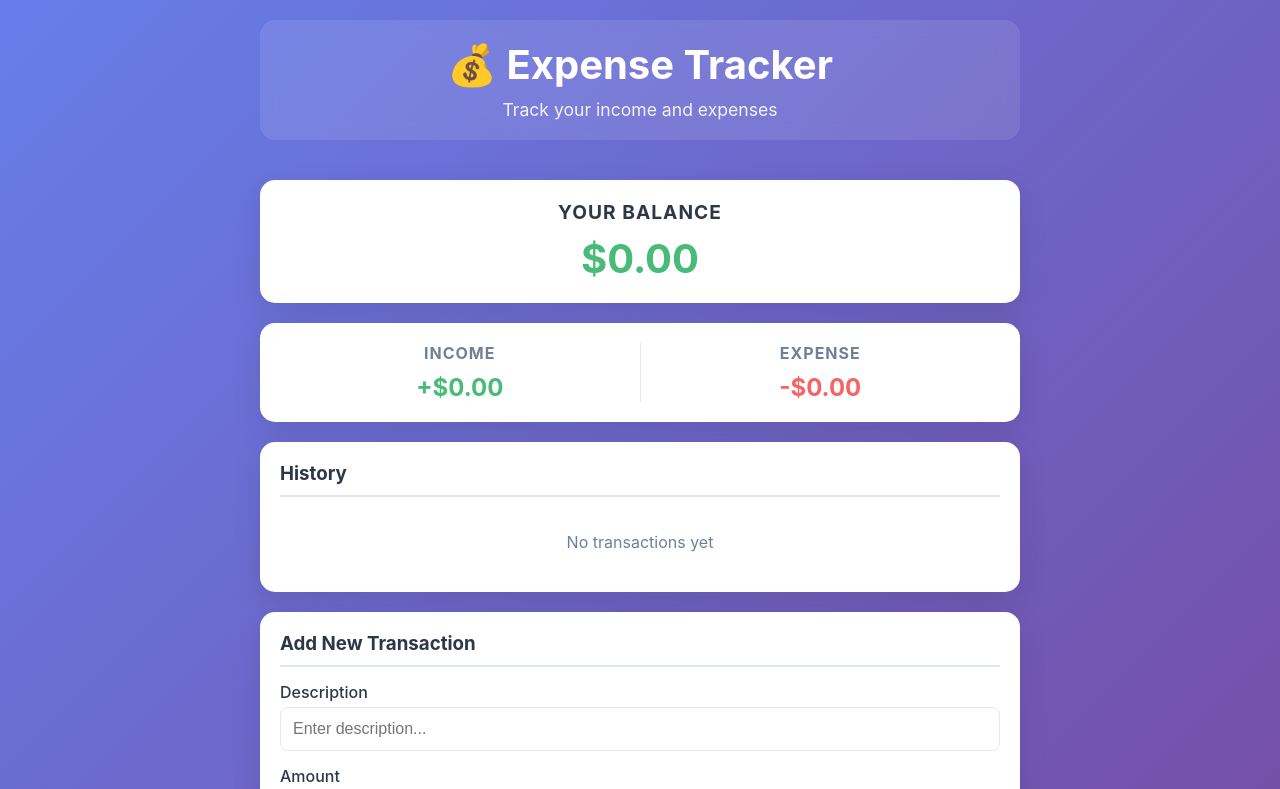
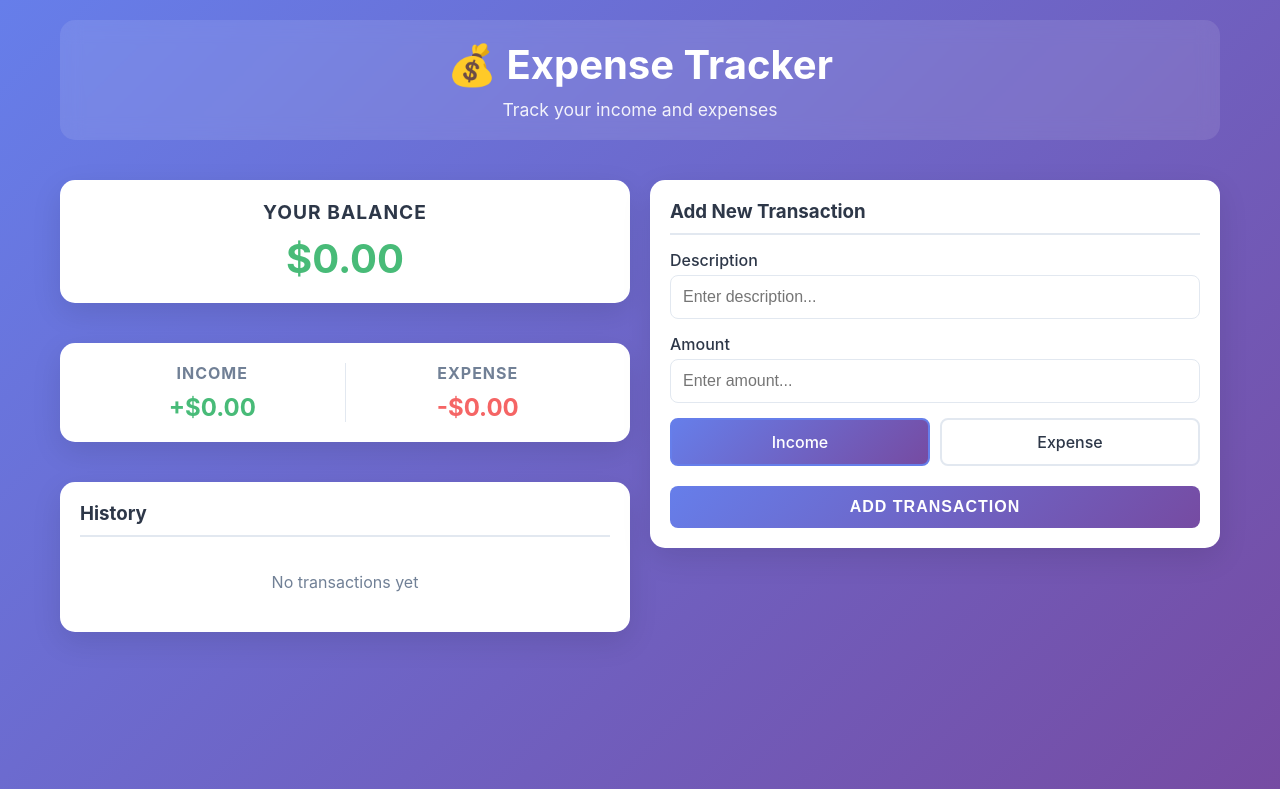
Before and after one commit to Bhagi2001/Expense-Tracker-App, a React (Vite) app in the folder Expense-Tracker-App/: page / in a window 1280 px wide. Shown: the top 789 px of the page. Built offline with nearby package versions, Linux system fonts and the light colour scheme.

Commit message:
Connect all components with state management and localStorage

```diff
--- a/Expense-Tracker-App/src/App.css
+++ b/Expense-Tracker-App/src/App.css
@@ -10,10 +10,73 @@ body {
     sans-serif;
   background: linear-gradient(135deg, #667eea 0%, #764ba2 100%);
   min-height: 100vh;
+  background-attachment: fixed;
 }
 
 .container {
-  max-width: 800px;
+  max-width: 1200px;
   margin: 0 auto;
   padding: 20px;
 }
+
+.app-wrapper {
+  display: grid;
+  grid-template-columns: 1fr 1fr;
+  gap: 20px;
+  margin-top: 20px;
+}
+
+.left-section, .right-section {
+  display: flex;
+  flex-direction: column;
+  gap: 20px;
+}
+
+/* Responsive Design */
+@media (max-width: 768px) {
+  .app-wrapper {
+    grid-template-columns: 1fr;
+  }
+
+  .container {
+    padding: 10px;
+  }
+}
+
+/* Animations */
+@keyframes slideIn {
+  from {
+    opacity: 0;
+    transform: translateY(20px);
+  }
+  to {
+    opacity: 1;
+    transform: translateY(0);
+  }
+}
+
+.balance-container,
+.inc-exp-container,
+.transaction-list-container,
+.add-transaction-container {
+  animation: slideIn 0.5s ease-out;
+}
+
+/* Scrollbar Styling */
+::-webkit-scrollbar {
+  width: 8px;
+}
+
+::-webkit-scrollbar-track {
+  background: var(--bg-light);
+  border-radius: 10px;
+}
+
+::-webkit-scrollbar-thumb {
+  background: var(--primary-color);
+  border-radius: 10px;
+}
+
+::-webkit-scrollbar-thumb:hover {
+  background: var(--secondary-color);
+}
--- a/Expense-Tracker-App/src/App.jsx
+++ b/Expense-Tracker-App/src/App.jsx
@@ -1,18 +1,49 @@
-import './App.css'
+import { useState, useEffect } from 'react'
 import Header from './components/Header/Header'
 import Balance from './components/Balance/Balance'
 import IncomeExpenses from './components/IncomeExpenses/IncomeExpenses'
 import TransactionList from './components/TransactionList/TransactionList'
 import AddTransaction from './components/AddTransaction/AddTransaction'
+import './App.css'
 
 function App() {
+  // Get transactions from localStorage or set empty array
+  const [transactions, setTransactions] = useState(() => {
+    const savedTransactions = localStorage.getItem('transactions')
+    return savedTransactions ? JSON.parse(savedTransactions) : []
+  })
+
+  // Save to localStorage whenever transactions change
+  useEffect(() => {
+    localStorage.setItem('transactions', JSON.stringify(transactions))
+  }, [transactions])
+
+  // Add transaction
+  const addTransaction = (transaction) => {
+    setTransactions([transaction, ...transactions])
+  }
+
+  // Delete transaction
+  const deleteTransaction = (id) => {
+    setTransactions(transactions.filter(transaction => transaction.id !== id))
+  }
+
   return (
     <div className="container">
       <Header />
-      <Balance transactions={[]} />
-      <IncomeExpenses transactions={[]} />
-      <TransactionList transactions={[]} deleteTransaction={() => {}} />
-      <AddTransaction addTransaction={() => {}} />
+      <div className="app-wrapper">
+        <div className="left-section">
+          <Balance transactions={transactions} />
+          <IncomeExpenses transactions={transactions} />
+          <TransactionList
+            transactions={transactions}
+            deleteTransaction={deleteTransaction}
+          />
+        </div>
+        <div className="right-section">
+          <AddTransaction addTransaction={addTransaction} />
+        </div>
+      </div>
     </div>
   )
 }
```
